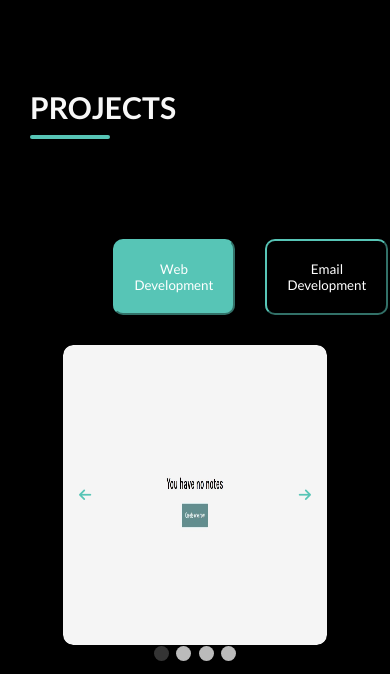
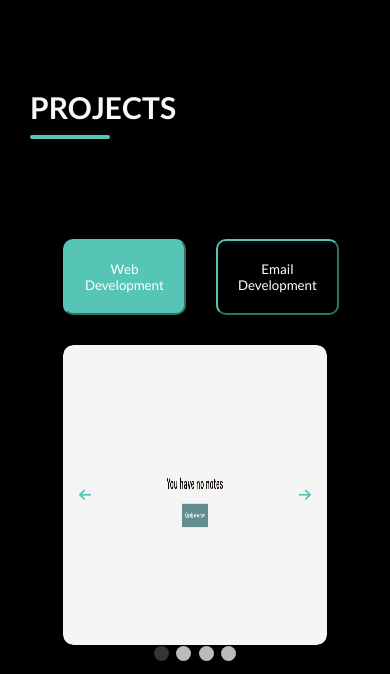
Before and after one commit to Filimon111/Personal-Portfolio, a plain HTML site: page index.html in a window 390 px wide. Shown: the part 2740-3414 px from the top of the page. Drawn offline with nearby package versions, Linux system fonts and the light colour scheme.

Commit message:
updated projects section and particles-js
updated projects section and particles-js

```diff
--- a/style.css
+++ b/style.css
@@ -497,9 +497,10 @@ gap: 30px;
 /*phone*/
 @media only screen and (max-width: 650px) {
     .tab-titles {
-        width: 50%;
+        width: 80%;
     }
 }
+
 .tab-link {
     padding: 20px;
     margin-bottom: 30px;
```
Also changed, not shown: particles.js (+0 -7 lines).
